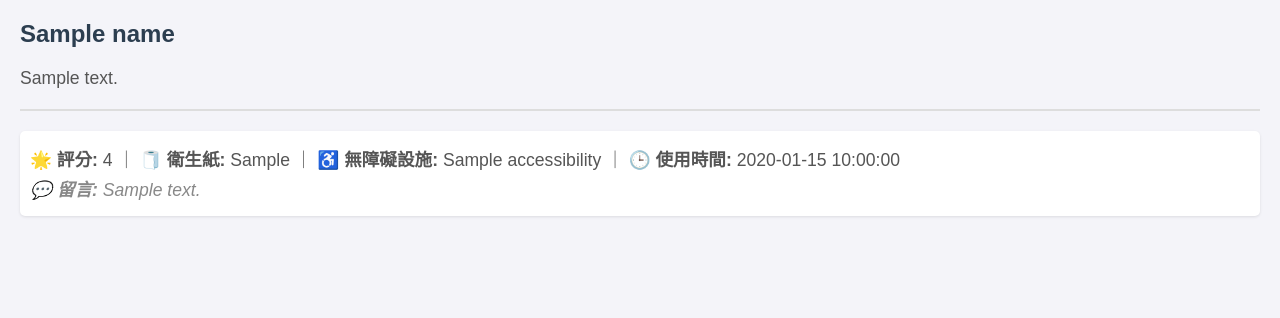
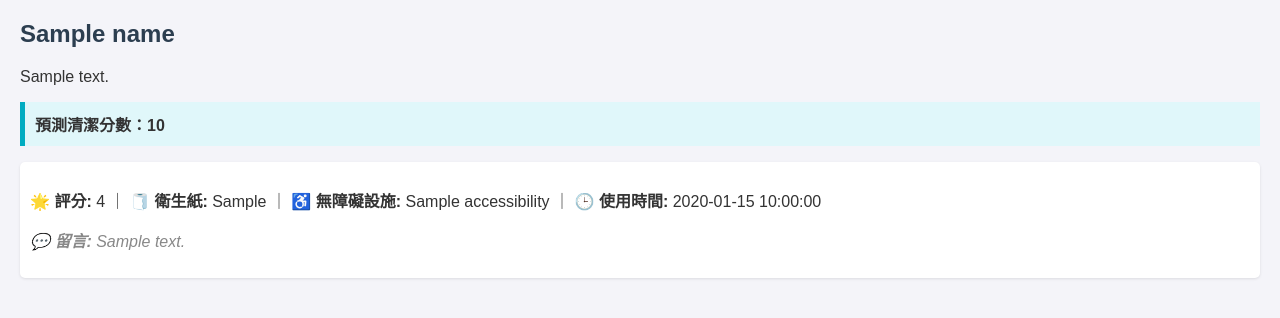
Before and after one commit to eason11133/toilet-bot, a Flask app: template templates/toilet_feedback.html in a window 1280 px wide. Shown: the top 318 px of the page. Run offline with Flask 3, Linux system fonts and the light colour scheme; the template is opened without the code that fills it: most values are stand-ins (such as "Sample title", 1, 10 or a date in 2020).

Commit message:
21014777755

```diff
--- a/app.py
+++ b/app.py
@@ -377,13 +377,13 @@ def get_feedback_for_toilet(toilet_name):
     try:
         records = feedback_worksheet.get_all_records()
         for row in records:
-            # 模糊找欄位名稱
             name_field = next((k for k in row if "廁所名稱" in k), None)
             rating_field = next((k for k in row if "清潔度" in k), None)
             paper_field = next((k for k in row if "衛生紙" in k), None)
             access_field = next((k for k in row if "無障礙" in k), None)
             time_field = next((k for k in row if "使用廁所的時間" in k), None)
             comment_field = next((k for k in row if "使用者留言" in k), None)
+            score_field = next((k for k in row if "清潔度預測" in k or "cleanliness_score" in k), None)  # ✅ 新增這行
 
             if not name_field or row.get(name_field, "").strip() != toilet_name.strip():
                 continue
@@ -393,7 +393,8 @@ def get_feedback_for_toilet(toilet_name):
                 "toilet_paper": row.get(paper_field, "無資料"),
                 "accessibility": row.get(access_field, "無資料"),
                 "time_of_use": row.get(time_field, "未填寫"),
-                "comment": row.get(comment_field, "無留言")
+                "comment": row.get(comment_field, "無留言"),
+                "cleanliness_score": row.get(score_field, "未預測")  # ✅ 新增這行
             }
             feedbacks.append(feedback)
         logging.info(f"🔍 共取得 {len(feedbacks)} 筆回饋 for {toilet_name}")
--- a/templates/toilet_feedback.html
+++ b/templates/toilet_feedback.html
@@ -2,8 +2,8 @@
 <html lang="zh-TW">
 <head>
     <meta charset="UTF-8">
+    <title>{{ name }} 回饋</title>
     <meta name="viewport" content="width=device-width, initial-scale=1.0">
-    <title>{{ name }} 回饋</title>
     <style>
         body {
             font-family: Arial, sans-serif;
@@ -14,13 +14,12 @@
         h2 {
             color: #2C3E50;
         }
-        p {
-            font-size: 1.1em;
-            color: #555;
-        }
-        hr {
-            margin: 20px 0;
-            border: 1px solid #ddd;
+        .cleanliness-score {
+            background-color: #e0f7fa;
+            padding: 10px;
+            border-left: 5px solid #00acc1;
+            margin-bottom: 15px;
+            font-weight: bold;
         }
         ul {
             list-style-type: none;
@@ -33,27 +32,52 @@
             border-radius: 5px;
             box-shadow: 0 1px 3px rgba(0, 0, 0, 0.1);
         }
-        li p {
-            margin: 5px 0;
-            color: #555;
+        .toggle-button {
+            background: none;
+            border: none;
+            color: #007BFF;
+            cursor: pointer;
+            font-size: 1em;
+            margin-bottom: 10px;
         }
         .comment {
             font-style: italic;
             color: #888;
         }
-        .no-feedback {
-            color: #999;
+        .collapsed {
+            display: none;
         }
     </style>
 </head>
 <body>
     <h2>{{ name }}</h2>
     <p>{{ address }}</p>
-    <hr>
+
+    {% if comments and comments[0].cleanliness_score %}
+        <div class="cleanliness-score">預測清潔分數：{{ comments[0].cleanliness_score }}</div>
+    {% endif %}
+
+    {% if comments|length > 1 %}
+        <button class="toggle-button" onclick="toggleComments()">▶️ 展開其他使用者回饋</button>
+    {% endif %}
+
     <ul>
         {% if comments %}
-            {% for c in comments %}
-                <li>
+            <li>
+                <p><strong>🌟 評分:</strong> {{ comments[0].rating }} ｜
+                   <strong>🧻 衛生紙:</strong> {{ comments[0].toilet_paper }} ｜
+                   <strong>♿ 無障礙設施:</strong> {{ comments[0].accessibility }} ｜
+                   <strong>🕒 使用時間:</strong> {{ comments[0].time_of_use or '未填寫' }}</p>
+                <p class="comment">
+                    {% if comments[0].comment.strip() %}
+                        <strong>💬 留言:</strong> {{ comments[0].comment }}
+                    {% else %}
+                        <strong>💬 留言:</strong> （無留言）
+                    {% endif %}
+                </p>
+            </li>
+            {% for c in comments[1:] %}
+                <li class="collapsed">
                     <p><strong>🌟 評分:</strong> {{ c.rating }} ｜
                        <strong>🧻 衛生紙:</strong> {{ c.toilet_paper }} ｜
                        <strong>♿ 無障礙設施:</strong> {{ c.accessibility }} ｜
@@ -71,5 +95,13 @@
             <li class="no-feedback">（目前尚無任何回饋）</li>
         {% endif %}
     </ul>
+
+    <script>
+        function toggleComments() {
+            const hiddenItems = document.querySelectorAll('.collapsed');
+            hiddenItems.forEach(item => item.classList.remove('collapsed'));
+            document.querySelector('.toggle-button').style.display = 'none';
+        }
+    </script>
 </body>
 </html>
```
